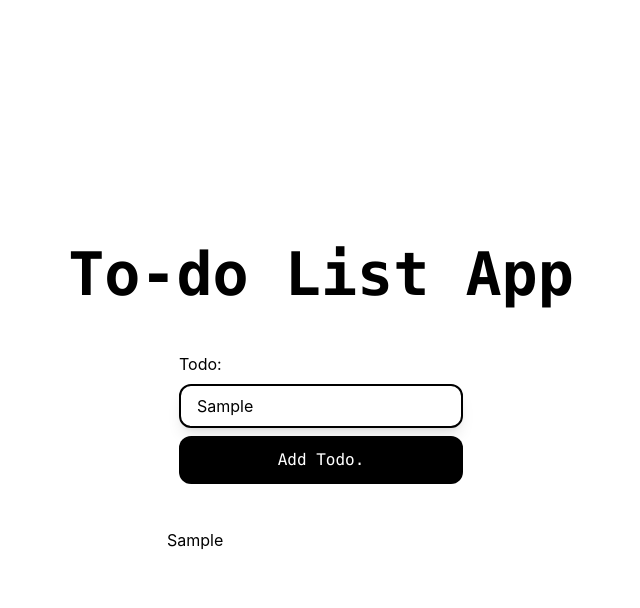
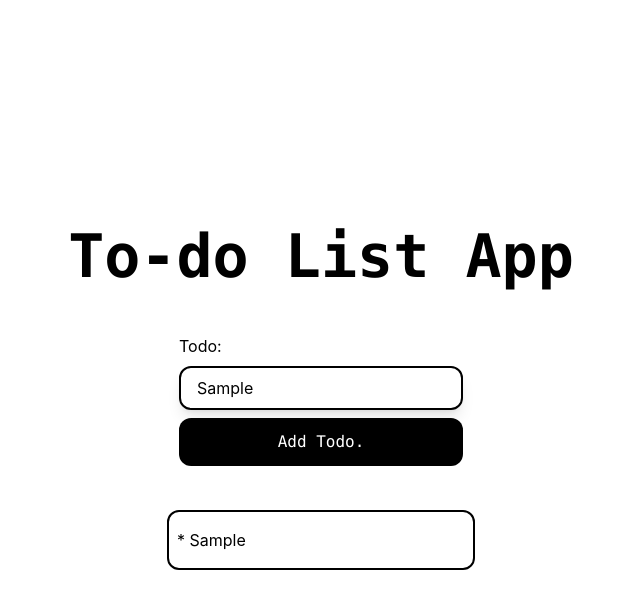
Before and after one commit to techinstl/software-development-stl, a React (Create React App) app in the folder react/app/: page / in a window 1280 px wide. Both pictures are taken after typing "Sample" into the empty fields and a click on the button "Add Todo.". Shown: the top 608 px of the page, without its empty margins (319-959 px from the left). Built offline with nearby package versions, Linux system fonts and the light colour scheme.

Commit message:
updated todo app

```diff
--- a/react/app/src/components/TodoForm.js
+++ b/react/app/src/components/TodoForm.js
@@ -11,7 +11,7 @@ export const TodoForm = () => {
 
   const handleSubmit = (event) => {
     event.preventDefault();
-    setTodos(data => [...data, todo]);
+    setTodos((data) => [...data, todo]);
   };
 
   return (
@@ -32,7 +32,11 @@ export const TodoForm = () => {
       </form>
       <ul className="flex flex-col space-y-2 p-1">
         {todos.map((element) => (
-          <li>{element}</li>
+          <li className="flex items-center space-x-2">
+            <div className="items-center border-2 flex justify-start border-black w-full px-2 py-4 rounded-xl transition duration-500 hover:shadow-lg hover:shadow-cyan-500">
+              * {element}
+            </div>
+          </li>
         ))}
       </ul>
     </div>
```
